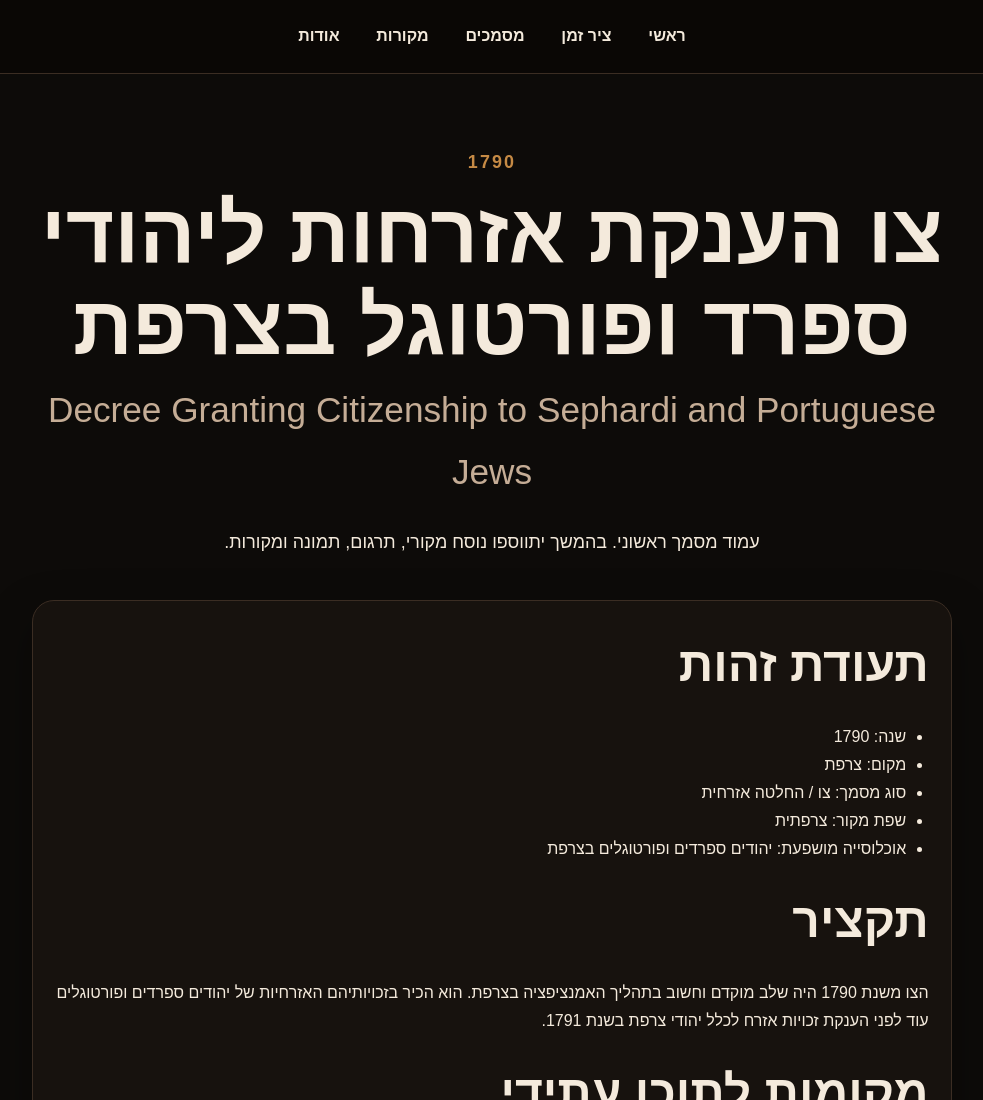
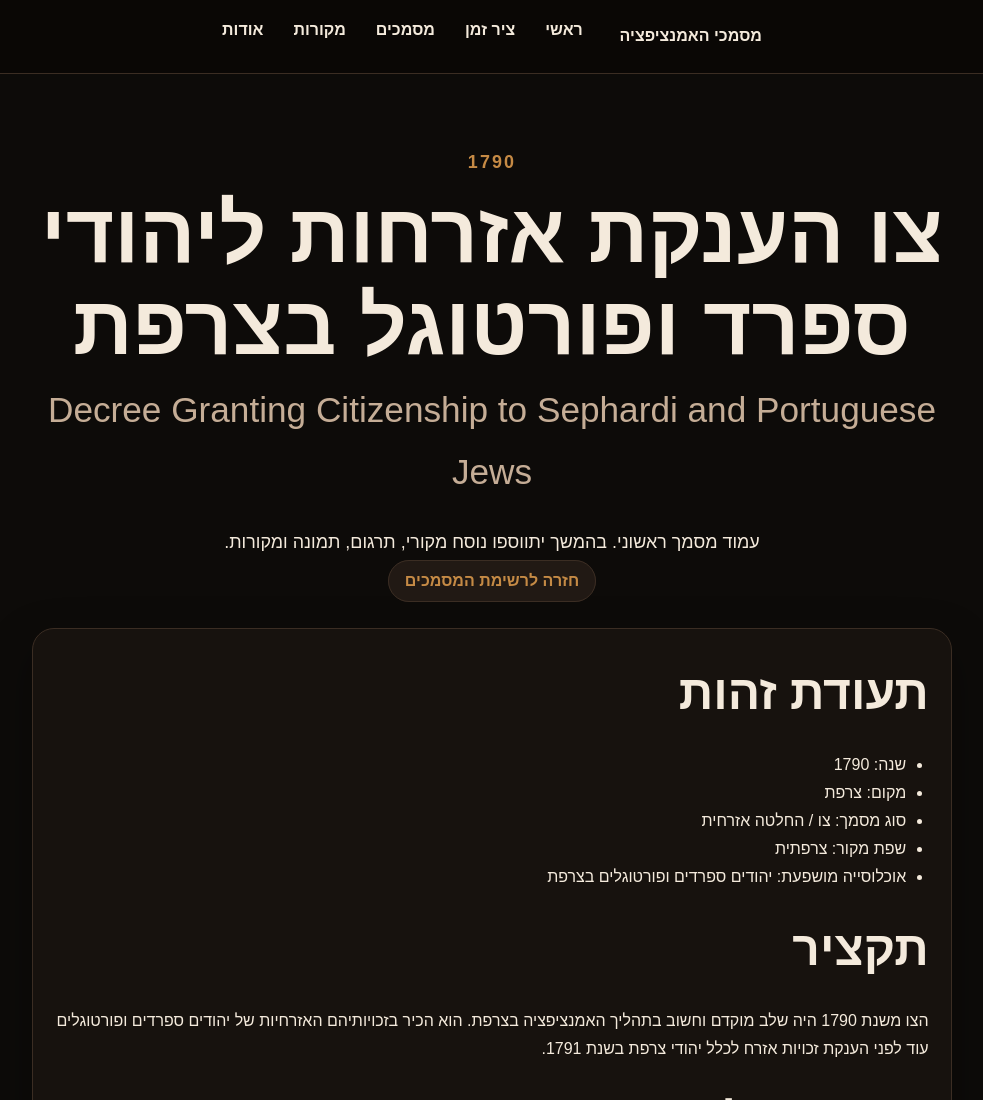
Before and after one commit to rexram987-create/Jewish-Emancipation-Documents, a website: page documents/1790-sephardi-citizenship.html in a window 1280 px wide. Shown: the top 1100 px of the page, without its empty margins (148-1131 px from the left). Drawn offline with Linux system fonts and the light colour scheme.

Commit message:
Update 1790 document navigation bar

```diff
--- a/documents/1790-sephardi-citizenship.html
+++ b/documents/1790-sephardi-citizenship.html
@@ -8,11 +8,14 @@
 </head>
 <body>
   <nav class="top-nav" aria-label="ניווט ראשי">
-    <a href="../index.html">ראשי</a>
-    <a href="../timeline.html">ציר זמן</a>
-    <a href="../documents.html">מסמכים</a>
-    <a href="../sources.html">מקורות</a>
-    <a href="../about.html">אודות</a>
+    <a class="nav-brand" href="../index.html">מסמכי האמנציפציה</a>
+    <div class="nav-links">
+      <a href="../index.html">ראשי</a>
+      <a href="../timeline.html">ציר זמן</a>
+      <a class="active" href="../documents.html">מסמכים</a>
+      <a href="../sources.html">מקורות</a>
+      <a href="../about.html">אודות</a>
+    </div>
   </nav>
 
   <main>
@@ -21,6 +24,7 @@
       <h1>צו הענקת אזרחות ליהודי ספרד ופורטוגל בצרפת</h1>
       <h2 dir="ltr">Decree Granting Citizenship to Sephardi and Portuguese Jews</h2>
       <p>עמוד מסמך ראשוני. בהמשך יתווספו נוסח מקורי, תרגום, תמונה ומקורות.</p>
+      <a class="secondary-link" href="../documents.html">חזרה לרשימת המסמכים</a>
     </section>
 
     <section class="section-block readable-content">
```
